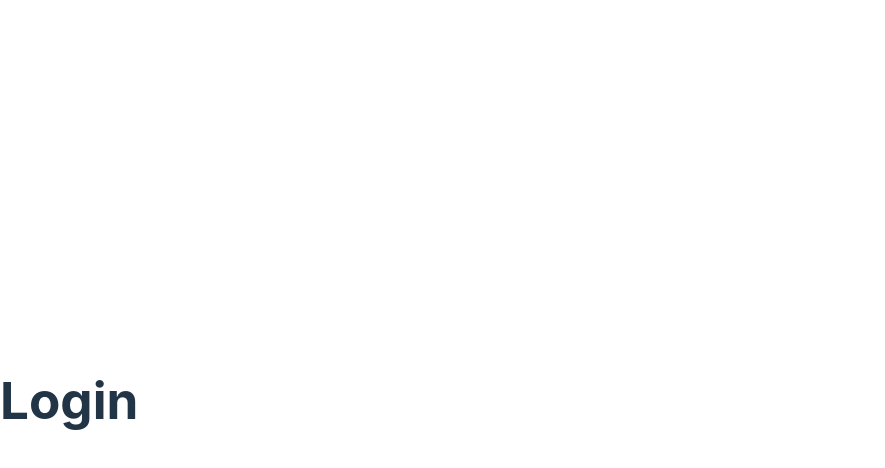
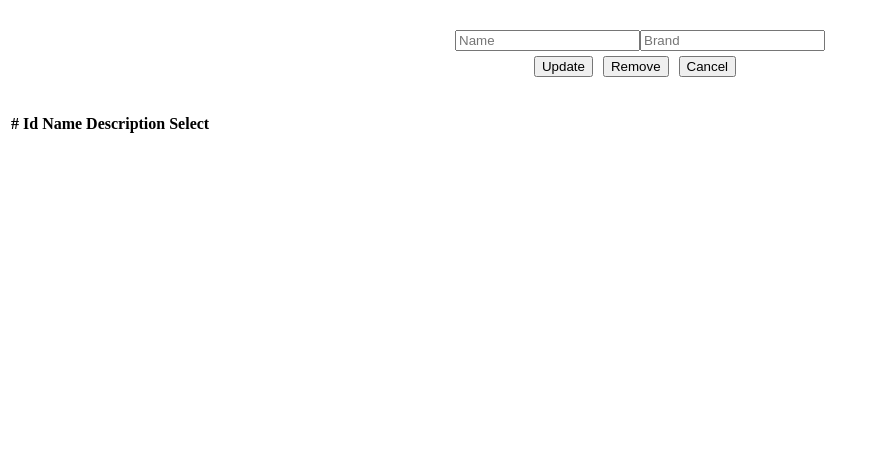
Before and after one commit to LuccaHiratsuca/CRUD_SpringBoot, a React app in the folder frontend/: page / in a window 1280 px wide. Shown: the top 468 px of the page, without its empty margins (0-885 px from the left). Built offline with nearby package versions, Linux system fonts and the light colour scheme; the HTML template or start-up script is replaced by a standard one.

Commit message:
feat: components Products + Form

```diff
--- a/frontend/src/App.tsx
+++ b/frontend/src/App.tsx
@@ -1,9 +1,10 @@
 import Login from './pages/Login'
+import Products from './pages/Products'
 
 function App() {
   return (
     <div>
-      <Login />
+      <Products />
     </div>
   )
 }
--- a/frontend/src/components/Form/Form.tsx
+++ b/frontend/src/components/Form/Form.tsx
@@ -1,12 +1,24 @@
-const Form = () => {
+import styles from "./Form.module.css"
+interface IForm{
+    register: boolean;
+}
+
+const Form = ({register}: IForm) => {
     return(
-        <form>
+        <form className={styles.form}>
             <input type="text" placeholder="Name" className="form-control"/>
             <input type="text" placeholder="Brand" className="form-control"/>
-            <input type="button" placeholder="Register" className="btn btn-primary" />
-            <input type="button" placeholder="Update" className="btn btn-warning"/>
-            <input type="button" placeholder="Remove" className="btn btn-danger"/>
-            <input type="button" placeholder="Cancel" className="btn btn-secondary"/>
+            {
+                register
+                ?
+                    <input type="button" value="Register" className="btn btn-primary" />
+                :
+                <div className={styles.btns}>
+                    <input type="button" value="Update" className="btn btn-warning" />
+                    <input type="button" value="Remove" className="btn btn-danger"/>
+                    <input type="button" value="Cancel" className="btn btn-secondary"/>
+                </div>
+            }
         </form>
         );
 }
--- a/frontend/src/index.css
+++ /dev/null
@@ -1,69 +0,0 @@
-:root {
-  font-family: Inter, system-ui, Avenir, Helvetica, Arial, sans-serif;
-  line-height: 1.5;
-  font-weight: 400;
-
-  color-scheme: light dark;
-  color: rgba(255, 255, 255, 0.87);
-  background-color: #242424;
-
-  font-synthesis: none;
-  text-rendering: optimizeLegibility;
-  -webkit-font-smoothing: antialiased;
-  -moz-osx-font-smoothing: grayscale;
-  -webkit-text-size-adjust: 100%;
-}
-
-a {
-  font-weight: 500;
-  color: #646cff;
-  text-decoration: inherit;
-}
-a:hover {
-  color: #535bf2;
-}
-
-body {
-  margin: 0;
-  display: flex;
-  place-items: center;
-  min-width: 320px;
-  min-height: 100vh;
-}
-
-h1 {
-  font-size: 3.2em;
-  line-height: 1.1;
-}
-
-button {
-  border-radius: 8px;
-  border: 1px solid transparent;
-  padding: 0.6em 1.2em;
-  font-size: 1em;
-  font-weight: 500;
-  font-family: inherit;
-  background-color: #1a1a1a;
-  cursor: pointer;
-  transition: border-color 0.25s;
-}
-button:hover {
-  border-color: #646cff;
-}
-button:focus,
-button:focus-visible {
-  outline: 4px auto -webkit-focus-ring-color;
-}
-
-@media (prefers-color-scheme: light) {
-  :root {
-    color: #213547;
-    background-color: #ffffff;
-  }
-  a:hover {
-    color: #747bff;
-  }
-  button {
-    background-color: #f9f9f9;
-  }
-}
--- a/frontend/src/main.tsx
+++ b/frontend/src/main.tsx
@@ -1,7 +1,6 @@
 import React from 'react'
 import ReactDOM from 'react-dom/client'
 import App from './App'
-import './index.css'
 
 ReactDOM.createRoot(document.getElementById('root') as HTMLElement).render(
   <React.StrictMode>
--- /dev/null
+++ b/frontend/src/pages/Products/Products.tsx
@@ -0,0 +1,17 @@
+import Table from "../../components/Table";
+import Form from "../../components/Form";
+import { useState } from "react";
+
+const Products = () => {
+    const[btnRegister, setBtnRegister] = useState(false);
+
+    return (
+        <div>
+            <Form register={btnRegister}/>
+            <Table />
+        </div>
+
+    )
+}
+
+export default Products
--- /dev/null
+++ b/frontend/src/pages/Products/index.ts
@@ -0,0 +1 @@
+export {default} from './Products';
```
Also changed, not shown: frontend/src/pages/Products/Products.module.css (added), 1 other file (tests, documents, lock files or other folders).
